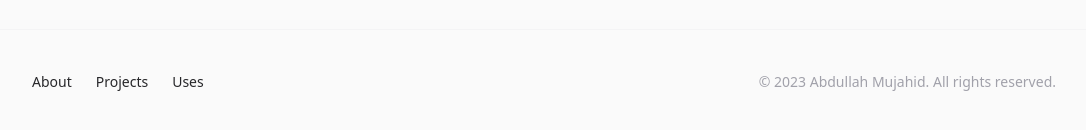
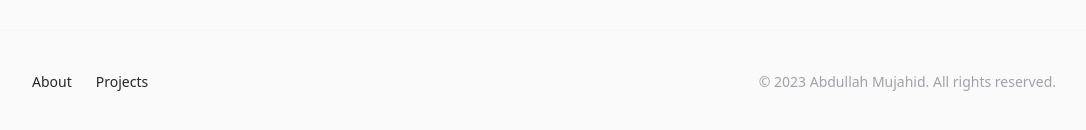
Before and after one commit to abdullahmujahidali/NextWind, a Next.js app: page /about in a window 1280 px wide. Shown: the part 1155-1285 px from the top of the page, without its empty margins (96-1182 px from the left). Built offline with nearby package versions, Linux system fonts and the light colour scheme; no server answers.

Commit message:
removed uses

```diff
--- a/src/components/Footer.jsx
+++ b/src/components/Footer.jsx
@@ -24,7 +24,7 @@ export function Footer() {
                 <NavLink href="/about">About</NavLink>
                 <NavLink href="/projects">Projects</NavLink>
                 {/* <NavLink href="/speaking">Speaking</NavLink> */}
-                <NavLink href="/uses">Uses</NavLink>
+                {/* <NavLink href="/uses">Uses</NavLink> */}
               </div>
               <p className="text-sm text-zinc-400 dark:text-zinc-500">
                 &copy; {new Date().getFullYear()} Abdullah Mujahid. All rights
```
